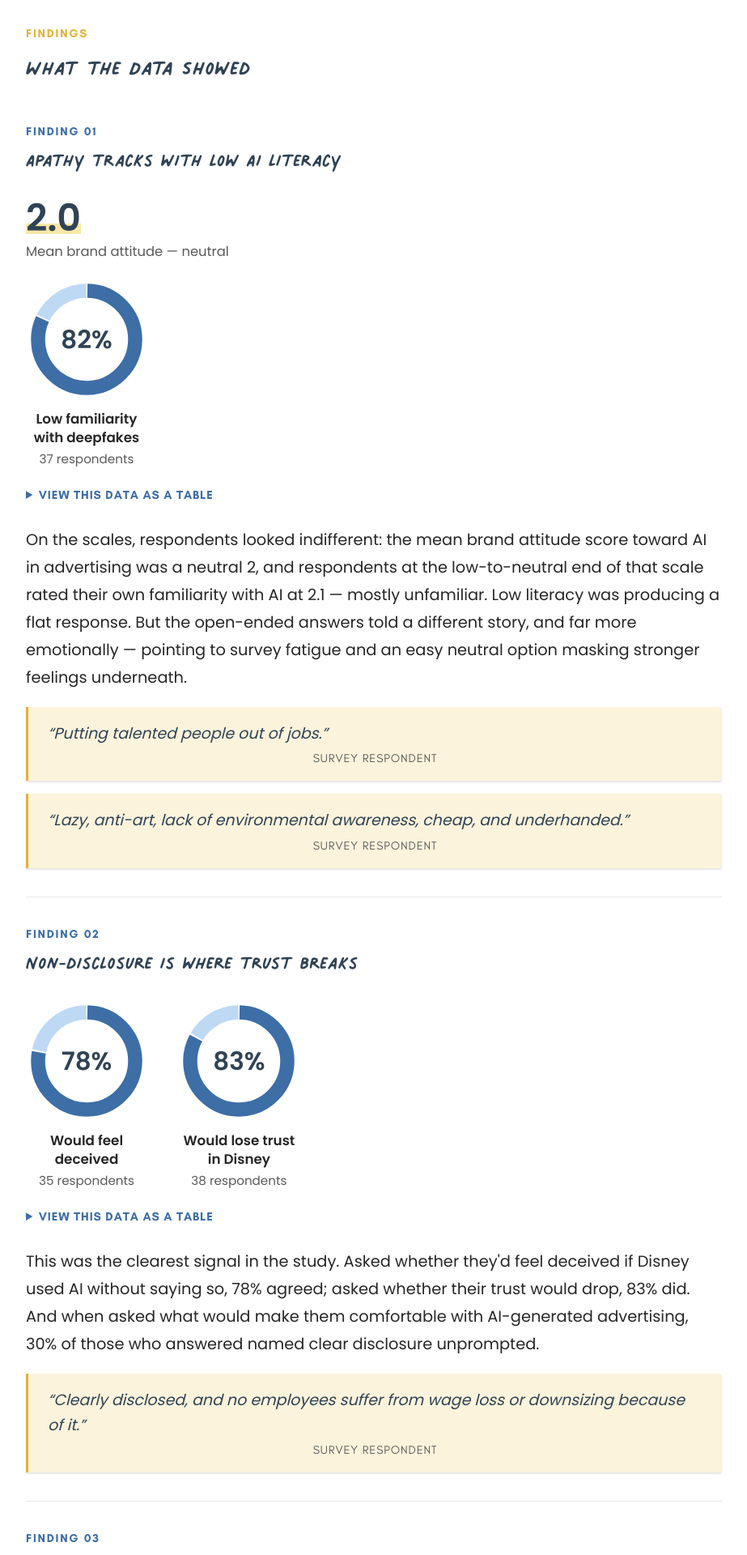
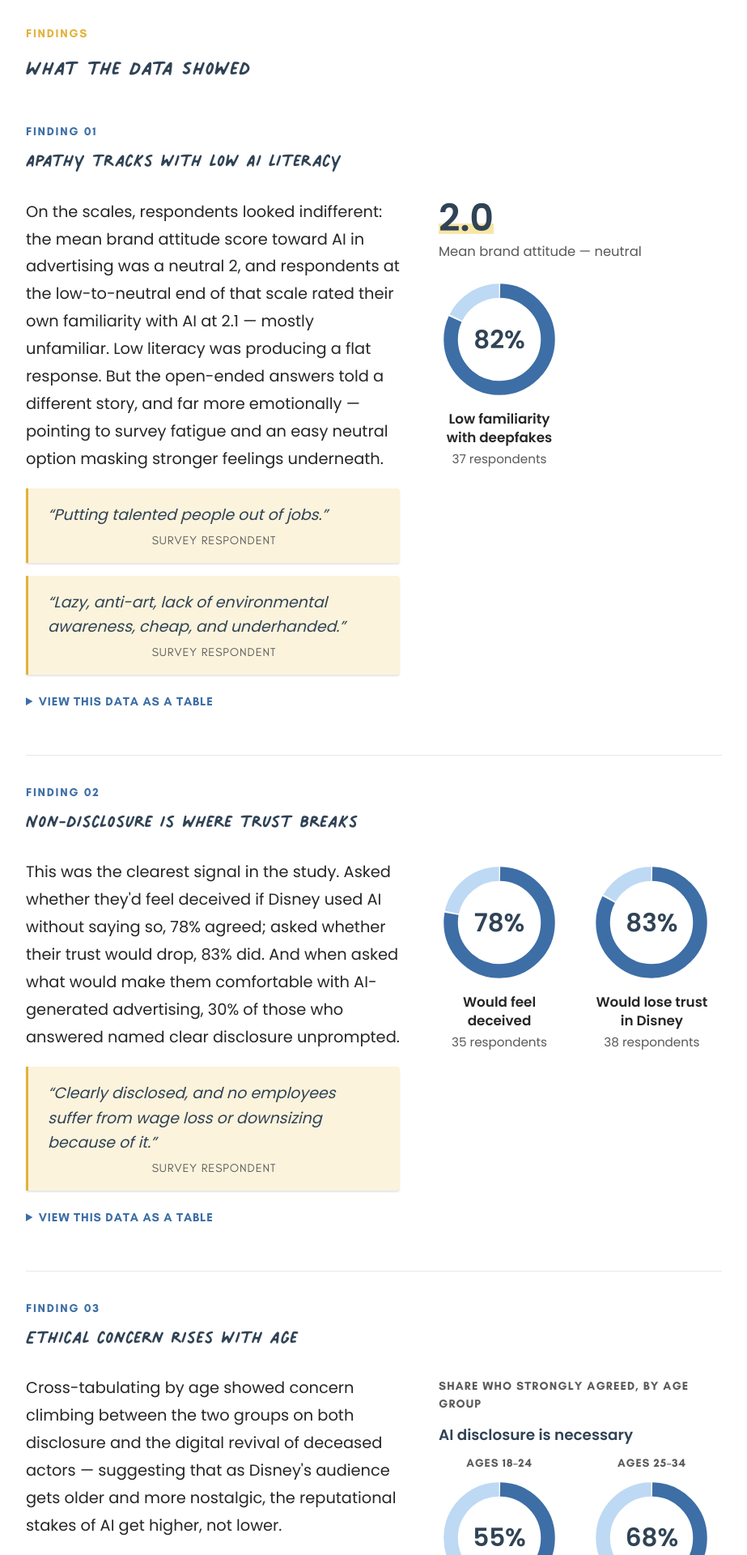
Before and after one commit to kipalacios/kipalacios.github.io, a Jekyll site: the page built from _research/disney-deepfakes.md, in a window 1280 px wide. Shown: the part 4090-6010 px from the top of the page at 81% size, without its empty margins (178-1101 px from the left). Built offline with Jekyll 4.4.1, drawn with Linux system fonts in a browser that asks for light colours; a script that is not in the unit is left out; some of the changed text lies outside the part shown.

Commit message:
Set research findings in two columns, text beside its charts
Each finding keeps its label and title full width, then a grid: the
write-up and respondent quotes on the left, the stat and ring charts on the
right, top-aligned so the text sits level with the visuals it describes.
The table view spans the full width underneath, since four columns won't
fit in a ring-width column — the chart include now renders the rings and the
table separately to allow that.

Visuals stay first in the source, so below 900px, where a text column
beside two rings would be too narrow to read, the finding stacks with the
data before the write-up as it did before.

Co-Authored-By: Claude Opus 5 <noreply@anthropic.com>

```diff
--- a/_includes/research/ring_charts.liquid
+++ b/_includes/research/ring_charts.liquid
@@ -16,14 +16,18 @@ ring's centre, the count in its caption, and every row is in the table view.
             value is a whole-number percentage; charts sharing a `set` are
             grouped under that heading (e.g. one measure across age groups)
   caption — optional line above all the rings
+  part    — "rings" or "table" to render just that piece, so a layout can put
+            the rings beside the text and the table view beneath both.
+            Omit it to render the rings with their table directly below.
 {% endcomment %}
 {% assign charts = include.charts %}
 {% if charts and charts.size > 0 %}
+
+{% unless include.part == "table" %}
 {% comment %} r = 48 in a 120 viewBox; the 1.6-unit gap renders as the ~2px surface gap between the two arcs. {% endcomment %}
 {% assign ring_c = 301.593 %}
 {% assign ring_gap = 1.6 %}
 {% assign half_gap = ring_gap | divided_by: 2.0 %}
-{% assign has_group = charts | where_exp: "c", "c.group" | size %}
 
 <div class="ring-charts">
   {% if include.caption %}<p class="ring-charts__caption">{{ include.caption }}</p>{% endif %}
@@ -75,7 +79,17 @@ ring's centre, the count in its caption, and every row is in the table view.
     </div>
   </div>
   {% endfor %}
+</div>
 
+{% comment %} Includes share the page's variable scope in Jekyll, so this loads the script once however many findings have charts. {% endcomment %}
+{% unless research_charts_js %}
+{% assign research_charts_js = true %}
+<script defer src="{{ '/assets/js/research-charts.js' | relative_url }}?v={{ site.time | date: '%s' }}"></script>
+{% endunless %}
+{% endunless %}
+
+{% unless include.part == "rings" %}
+{% assign has_group = charts | where_exp: "c", "c.group" | size %}
 <details class="chart-table">
   <summary>View this data as a table</summary>
   <div class="chart-table__scroll">
@@ -101,11 +115,6 @@ ring's centre, the count in its caption, and every row is in the table view.
     </table>
   </div>
 </details>
-</div>
+{% endunless %}
 
-{% comment %} Includes share the page's variable scope in Jekyll, so this loads the script once however many findings have charts. {% endcomment %}
-{% unless research_charts_js %}
-{% assign research_charts_js = true %}
-<script defer src="{{ '/assets/js/research-charts.js' | relative_url }}?v={{ site.time | date: '%s' }}"></script>
-{% endunless %}
 {% endif %}
--- a/_layouts/research-project.liquid
+++ b/_layouts/research-project.liquid
@@ -152,9 +152,18 @@ hypotheses simply skips that section.
       <p class="case-section__label">Findings</p>
       <h2 class="case-section__title">What the Data Showed</h2>
       {% for f in page.findings %}
-      <div class="research-finding">
+      {% if f.stats or f.charts %}{% assign has_visual = true %}{% else %}{% assign has_visual = false %}{% endif %}
+      <div class="research-finding{% if has_visual %} research-finding--split{% endif %}">
         <p class="research-finding__label">{{ f.label }}</p>
         <h3 class="research-finding__title">{{ f.title }}</h3>
+        <div class="research-finding__grid">
+          {% comment %}
+          Visuals come first in the source so a phone (one column) still shows
+          the data before the write-up; on wide screens the grid moves them to
+          the right-hand column, level with the text they belong to.
+          {% endcomment %}
+          {% if has_visual %}
+          <div class="research-finding__visual">
             {% if f.stats %}
             <div class="research-finding__stats">
               {% for s in f.stats %}
@@ -165,11 +174,18 @@ hypotheses simply skips that section.
               {% endfor %}
             </div>
             {% endif %}
-        {% if f.charts %}{% include research/ring_charts.liquid charts=f.charts caption=f.charts_caption %}{% endif %}
+            {% if f.charts %}{% include research/ring_charts.liquid charts=f.charts caption=f.charts_caption part="rings" %}{% endif %}
+          </div>
+          {% endif %}
+          <div class="research-finding__text">
             {% if f.body %}<p class="research-finding__body">{{ f.body }}</p>{% endif %}
             {% for quote in f.quotes %}
             <blockquote class="research-quote"><p>&ldquo;{{ quote }}&rdquo;</p><footer>Survey respondent</footer></blockquote>
             {% endfor %}
+          </div>
+        </div>
+        {% comment %} The table view spans the full width under both columns — four columns won't fit in a ring-width column. {% endcomment %}
+        {% if f.charts %}{% include research/ring_charts.liquid charts=f.charts part="table" %}{% endif %}
       </div>
       {% endfor %}
     </div>
--- a/_sass/_custom.scss
+++ b/_sass/_custom.scss
@@ -3056,6 +3056,32 @@ a.button.creator-bio__collab-cta {
   }
 }
 
+/* Findings that have a stat or charts: the write-up and its visuals side by
+   side, so the text sits level with the rings it describes. The visual
+   column is sized to hold two rings abreast (150 + 2.4rem + 150). Below
+   900px a text column beside it would be too narrow to read, so the two
+   stack — visuals first, which is their source order. */
+.research-finding--split .research-finding__grid {
+  display: grid;
+  grid-template-columns: minmax(0, 1fr) 350px;
+  gap: 0 3rem;
+  align-items: start;
+
+  @media screen and (max-width: 900px) {
+    display: block;
+  }
+}
+
+.research-finding--split .research-finding__visual {
+  grid-column: 2;
+  grid-row: 1;
+}
+
+.research-finding--split .research-finding__text {
+  grid-column: 1;
+  grid-row: 1;
+}
+
 /* Ring charts on research findings (_includes/research/ring_charts.liquid).
    Each ring is a meter: the share filled in blue-deep, the remainder as a
    lighter track of the same blue. WCAG contrast: fill #3D6EA6 is 5.19:1 on
```
Lines whose indentation alone changed are shown as unchanged.
